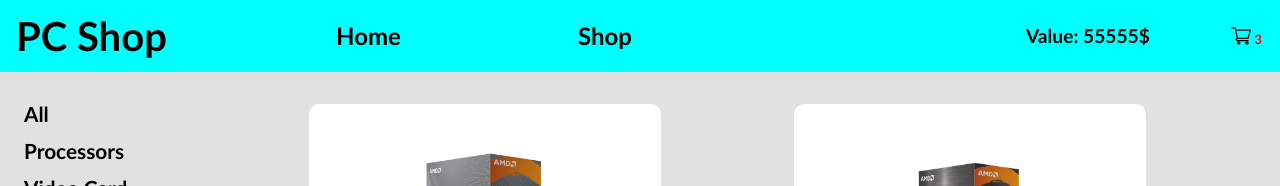
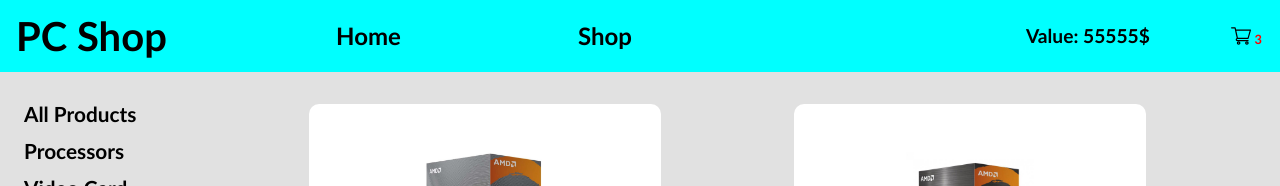
Before and after one commit to gizinski-jacek/shopping-cart-react, a React (Create React App) app: page /shop in a window 1280 px wide. Shown: the top 186 px of the page. Built offline with nearby package versions, Linux system fonts and the light colour scheme.

Commit message:
Minor update. Passing prop.

```diff
--- a/src/components/Shop.js
+++ b/src/components/Shop.js
@@ -7,13 +7,13 @@ import {
 } from 'react-router-dom';
 import CatalogPage from './CatalogPage';
 
-function Shop() {
+const Shop = (props) => {
 	let match = useRouteMatch();
 	return (
 		<BrowserRouter>
 			<div className='content'>
 				<div className='productMenu'>
-					<Link to={match.url}>All</Link>
+					<Link to={match.url}>All Products</Link>
 					<Link to={match.url + '/cpu'}>Processors</Link>
 					<Link to={match.url + '/gpu'}>Video Card</Link>
 					<Link to={match.url + '/memory'}>Memory</Link>
@@ -24,15 +24,15 @@ function Shop() {
 				</div>
 				<Switch>
 					<Route exact path={match.path}>
-						<CatalogPage />
+						<CatalogPage addToCart={props.addToCart} />
 					</Route>
 					<Route exact path={match.path + '/:productType'}>
-						<CatalogPage />
+						<CatalogPage addToCart={props.addToCart} />
 					</Route>
 				</Switch>
 			</div>
 		</BrowserRouter>
 	);
-}
+};
 
 export default Shop;
```
